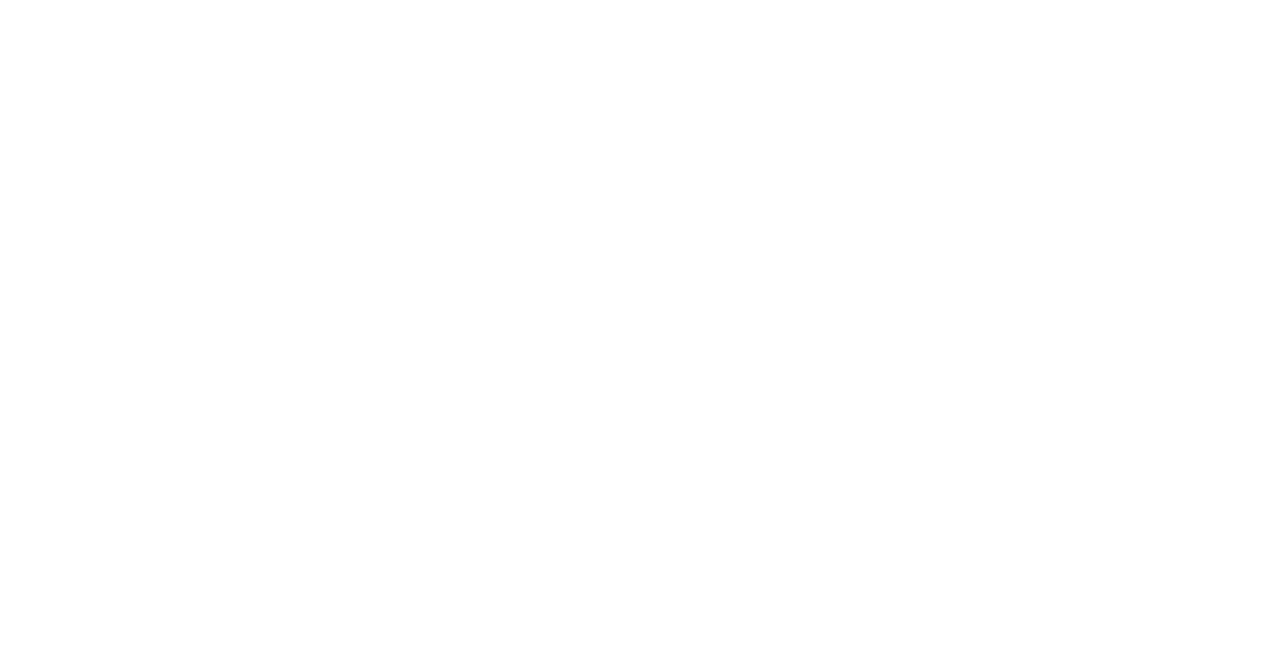
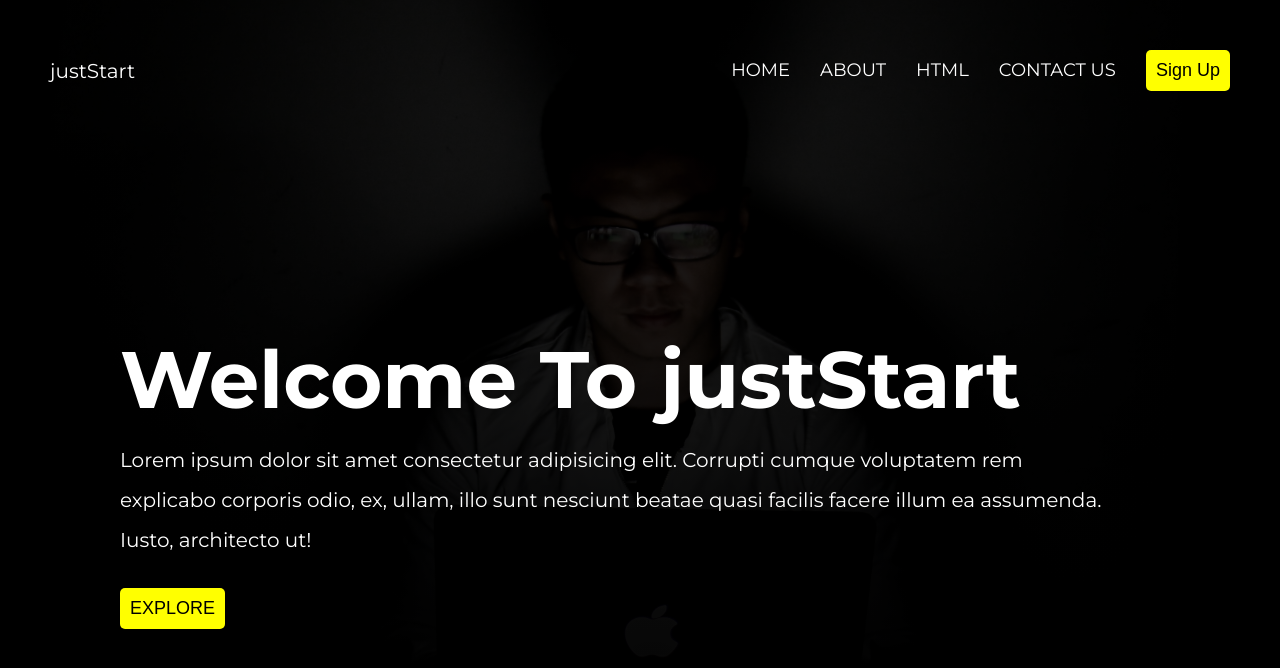
Before and after one commit to justststartdev/juststartdev, a plain HTML site: page index.html in a window 1280 px wide. Drawn offline with Linux system fonts and the light colour scheme.

Commit message:
hero section

```diff
--- a/css/styles.css
+++ b/css/styles.css
@@ -0,0 +1,107 @@
+@import url("https://fonts.googleapis.com/css2?family=Montserrat:ital,wght@0,300;0,400;0,600;0,700;0,800;1,300;1,600;1,700&display=swap");
+
+* {
+  margin: 0;
+  padding: 0;
+  box-sizing: border-box;
+}
+
+html {
+  font-size: 20px;
+  font-family: "Montserrat", sans-serif;
+}
+
+.hero {
+  background-image: linear-gradient(rgba(0, 0, 0, 0.8), rgba(0, 0, 0, 2)),
+    url(/images/hero-2.jpg);
+  background-position: center;
+  background-size: cover;
+  height: 100vh;
+  position: relative;
+
+  flex: 0 0 0 20;
+  color: white;
+}
+
+.container {
+  margin: 0 auto;
+}
+
+.nav-bar {
+  display: flex;
+  padding: 50px;
+  width: 100%;
+  flex-flow: row;
+  justify-content: flex-start;
+  align-items: center;
+}
+
+.nav-bar .logo {
+  color: white;
+  padding-right: 50px;
+  flex-grow: 1;
+}
+
+.nav-bar .nav-list ul {
+  display: flex;
+}
+
+.nav-bar .nav-list li {
+  padding-right: 30px;
+  color: white;
+  font-size: large;
+  text-transform: uppercase;
+  list-style: none;
+}
+
+.nav-bar ul li::after {
+  content: "";
+  height: 2px;
+  width: 0;
+  background: yellow;
+  display: block;
+  margin: auto;
+  transition: 0.5s;
+}
+
+.nav-bar ul li:hover::after {
+  width: 100%;
+  height: 2px;
+}
+
+.nav-btn {
+  padding: 10px;
+
+  background-color: yellow;
+  border-radius: 5px;
+  border: 1px;
+  color: black;
+  font-size: large;
+  cursor: pointer;
+}
+
+.hero-content {
+  position: absolute;
+  /* top: 50%;
+  left: 50%; */
+  margin: 120px;
+  top: 200px;
+  width: 1000px;
+}
+
+.hero-content h2 {
+  font-size: 4em;
+  line-height: 1.5em;
+}
+
+.hero-content p {
+  line-height: 2em;
+  padding-bottom: 1.4em;
+  width: 100%;
+}
+
+#hero-btn {
+  padding: 10px;
+  text-align: center;
+  margin: 0 a;
+}
--- a/index.html
+++ b/index.html
@@ -4,6 +4,41 @@
     <meta charset="UTF-8" />
     <meta name="viewport" content="width=device-width, initial-scale=1.0" />
     <title>Document</title>
+    <link rel="stylesheet" href="./css/styles.css" />
   </head>
-  <body></body>
+  <body>
+    <!-- Hero section -->
+    <div class="container">
+      <div class="hero">
+        <div class="nav-bar">
+          <div class="logo">justStart</div>
+
+          <div class="nav-list">
+            <ul>
+              <li>Home</li>
+              <li>About</li>
+              <li>HTml</li>
+              <li>Contact Us</li>
+            </ul>
+          </div>
+
+          <button class="nav-btn">Sign Up</button>
+        </div>
+        <div class="hero-content">
+          <h2 class="hero-header">
+            Welcome To justStart
+          </h2>
+          <p>
+            Lorem ipsum dolor sit amet consectetur adipisicing elit. Corrupti
+            cumque voluptatem rem explicabo corporis odio, ex, ullam, illo sunt
+            nesciunt beatae quasi facilis facere illum ea assumenda. Iusto,
+            architecto ut!
+          </p>
+          <button type="button" id="hero-btn" class="nav-btn">EXPLORE</button>
+        </div>
+      </div>
+    </div>
+
+    <!-- End Hero Section -->
+  </body>
 </html>
```
Also changed, not shown: images/hero-1.jpg (added), images/hero-2.jpg (added), images/hero-img.jpg (added).
